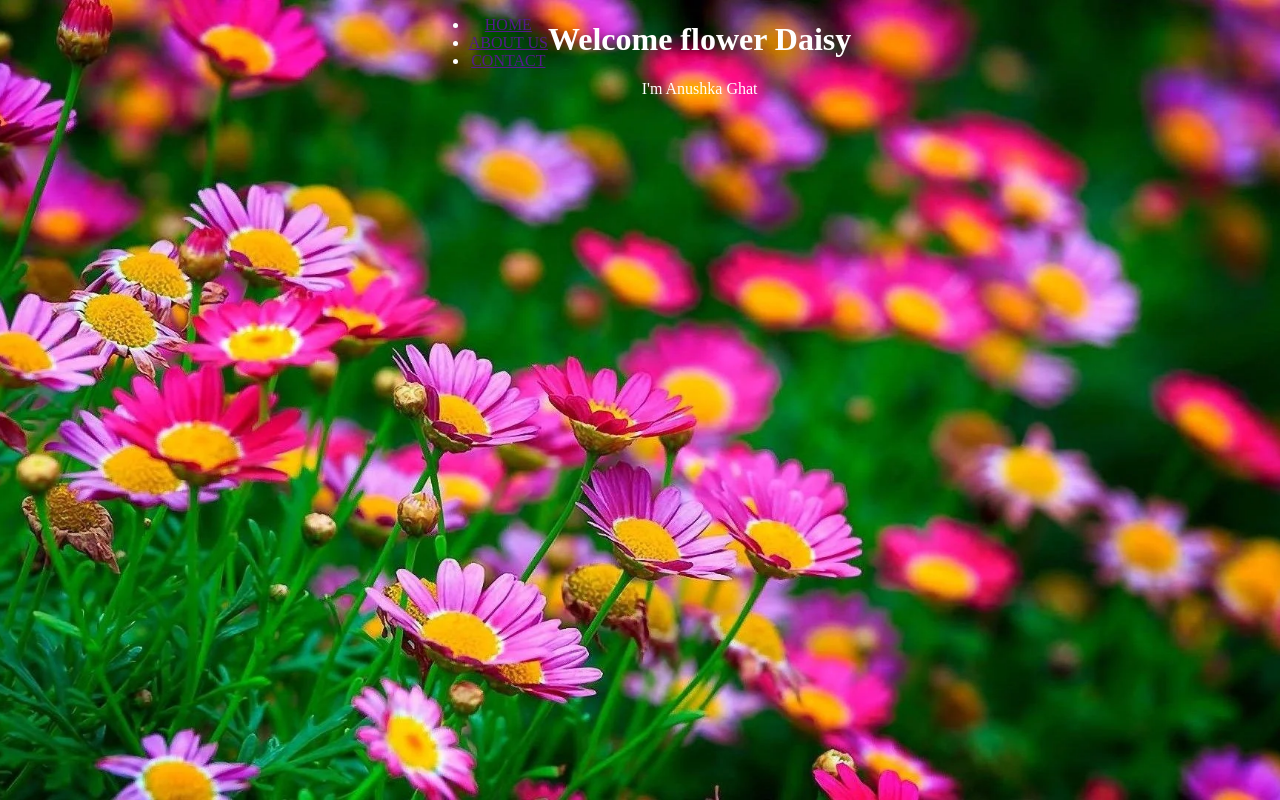
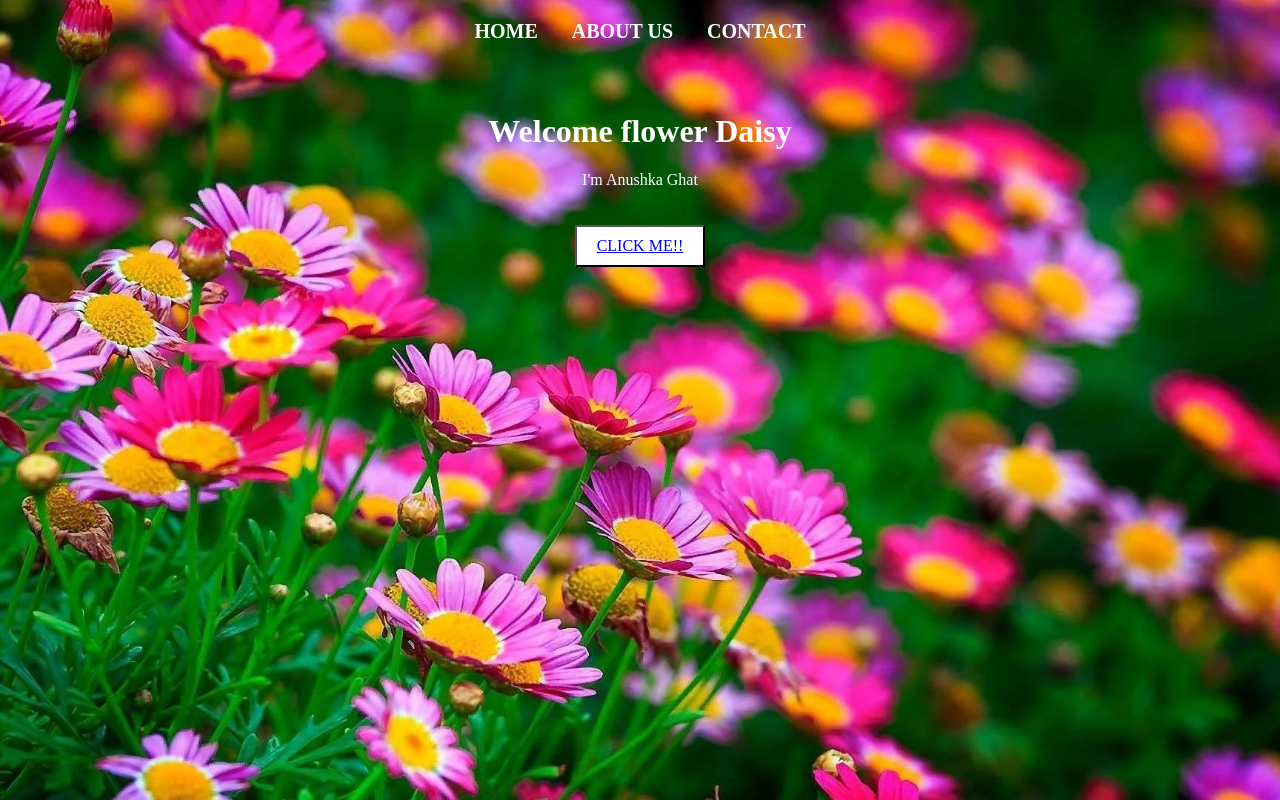
Before and after one commit to AnushkaGhat/FLower-Daisy, a plain HTML site: page index.html in a window 1280 px wide. Drawn offline with Linux system fonts and the light colour scheme.

Commit message:
index.html

```diff
--- a/index.html
+++ b/index.html
@@ -1,52 +1,83 @@
 <html>
-<ul>
-    <li><a href = "" >HOME</a></li><li><a href = "" >ABOUT US</a></li><li><a href = "" >CONTACT</a></li>
-</ul>
-    <style>
-        .navbar {
-            background-color: #333;
-            padding: 10px;
-        }
-        .navbar a {
-            color: white; /* Change this to any color you want */
-            text-decoration: none;
-            margin: 0 15px;
-            font-size: 18px;
-        }
-        .navbar a:hover {
-            color: yellow; /* Font color on hover */
-        }
-    </style>
 <head>
-    <title>Background Image Example</title>
+
+  <title>Navbar Horizontal</title>
   <style>
     body {
+      margin: 0;
+      padding: 0;
       background-image: url('flower.jpg');
       background-size: cover;
       background-repeat: no-repeat;
       background-position: center;
       background-attachment: fixed;
+      height: 100vh;
+      font-family: 'Times New Roman', times, serif;
+    }
 
+    .navbar {
+      padding: 20px;
+      text-align: center;
+    }
+
+    .navbar ul {
+      list-style: none;
+      padding: 0;
       margin: 0;
-            height: 100vh;
+    }
+
+    .navbar li {
+      display: inline;
+      margin: 0 15px;
+    }
+
+    .navbar a {
+      color: white;
+      text-decoration: none;
+      font-size: 20px;
+      font-weight: bold;
+    }
+
+    .navbar a:hover {
+      color: yellow;
+    }
+
+    .heading {
+      text-align: center;
+      margin-top: 50px;
+      color: white;
+    }
+
+     .heading button {
+      margin-top: 20px;
+      padding: 10px 20px;
+      font-size: 16px;
+      background-color: #ffffff;
+      color: green ;
+      font-family: 'Times New Roman', times, serif;
 
 
-            font-family: 'Times New Roman', Times, serif;
-            color: white;
-
-
-            display: flex;
-            justify-content: center;
-
-            text-align: center;
-
+    }
+     .heading button:hover {
+   	color: black;
 	}
   </style>
 </head>
 <body>
-    <div>
+
+  <div class="navbar">
+    <ul>
+      <li><a href="#">HOME</a></li>
+      <li><a href="#">ABOUT US</a></li>
+      <li><a href="#">CONTACT</a></li>
+    </ul>
+  </div>
+
+  <div class="heading">
     <h1>Welcome flower Daisy</h1>
     <p>I'm Anushka Ghat</p>
+    <button><a href = "https://www.thespruce.com/daisy-types-for-gardens-1316051">CLICK ME!!</a></button>
   </div>
+
 </body>
 </html>
```
Lines whose indentation alone changed are shown as unchanged.
